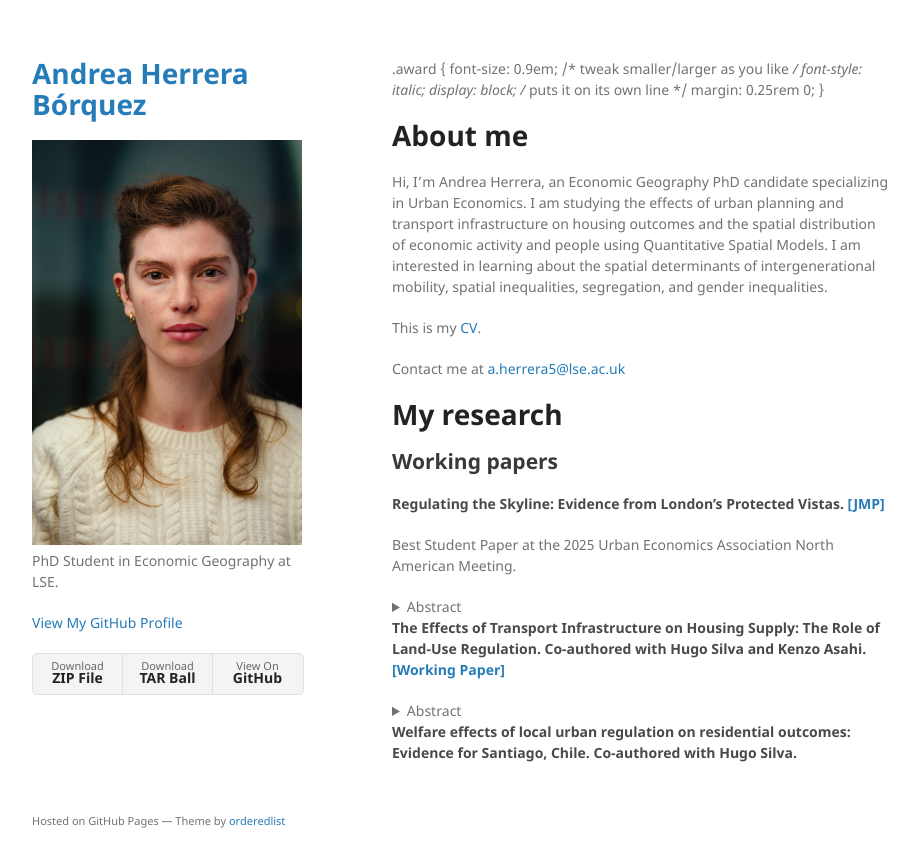
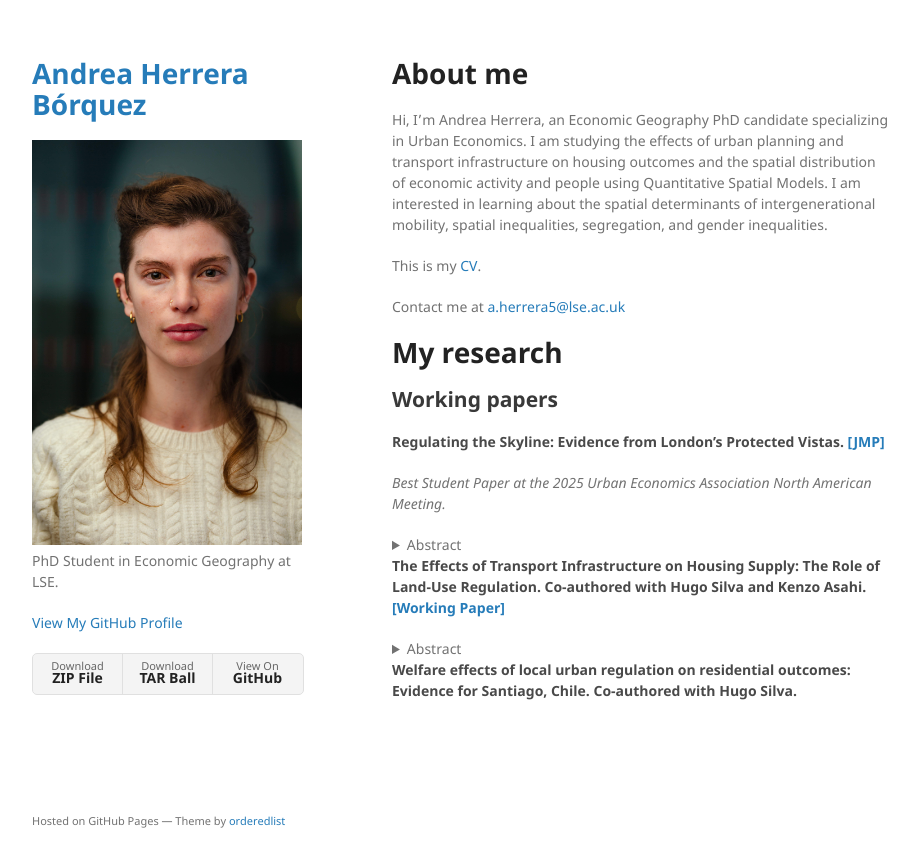
Before and after one commit to aaherrerab/aaherrerab.github.io, a Jekyll site: the page built from index.md, in a window 1280 px wide. Shown: the top 867 px of the page, without its empty margins (178-1096 px from the left). Built offline with Jekyll 4.4.1, drawn with Linux system fonts in a browser that asks for light colours; our own code applies the rules of GitHub Pages for plain Markdown files.

Commit message:
Update index.md

```diff
--- a/index.md
+++ b/index.md
@@ -1,13 +1,6 @@
 ---
 layout: default
 ---
-.award {
-  font-size: 0.9em;      /* tweak smaller/larger as you like */
-  font-style: italic;
-  display: block;        /* puts it on its own line */
-  margin: 0.25rem 0;
-}
-
 
 # About me
 
@@ -22,7 +15,7 @@ Hi, I'm Andrea Herrera, an Economic Geography PhD candidate specializing in Urba
 
 #### Regulating the Skyline: Evidence from London’s Protected Vistas.  <a href="/assets/pdf/london_pv_aaherrerab_jmp.pdf" class="custom-link">[JMP]</a>
 
-<span class="award">Best Student Paper at the 2025 Urban Economics Association North American Meeting.</span>
+*Best Student Paper at the 2025 Urban Economics Association North American Meeting.*
 
 <details class="abstract">
   <summary>Abstract</summary>
```
